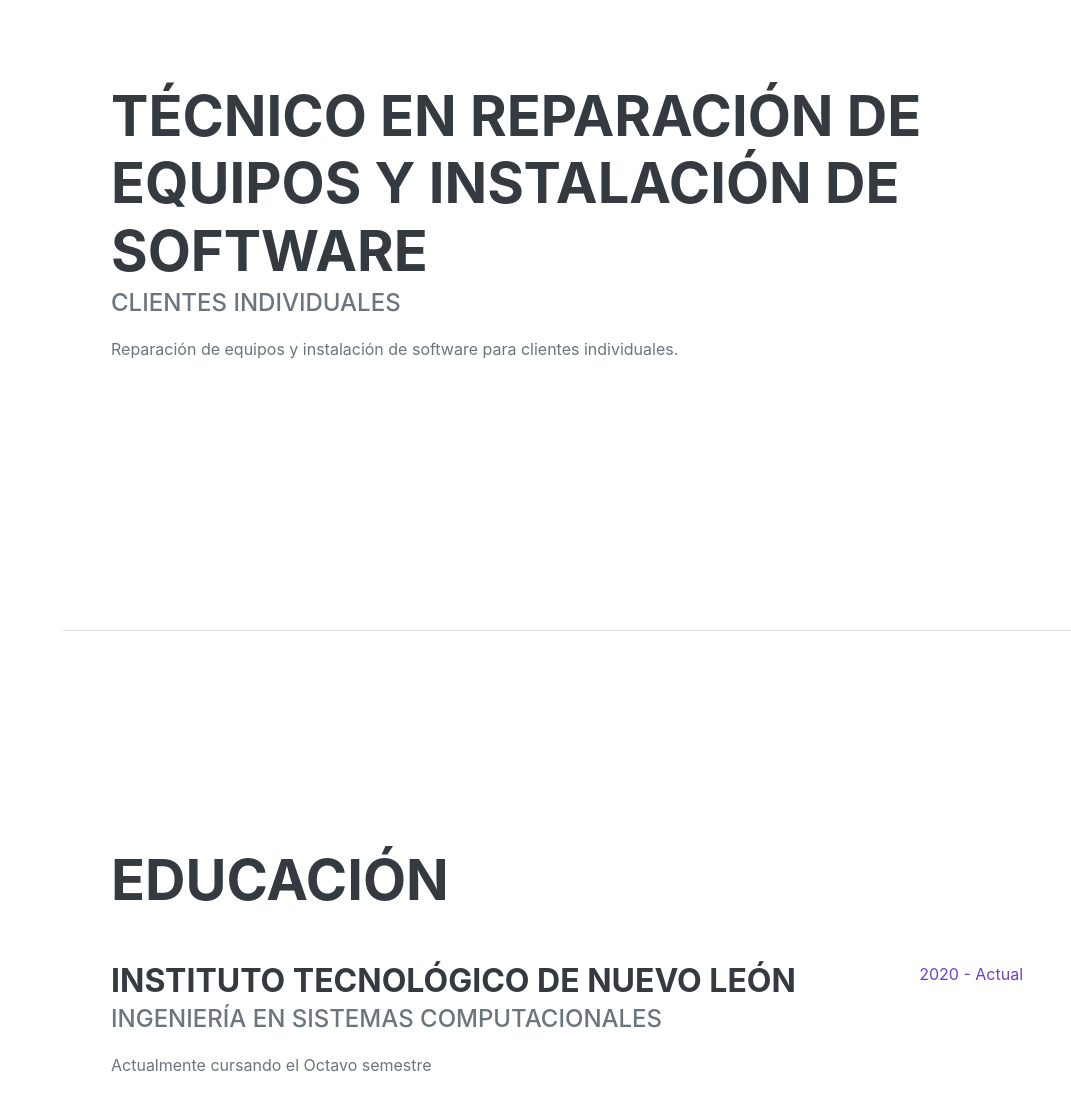
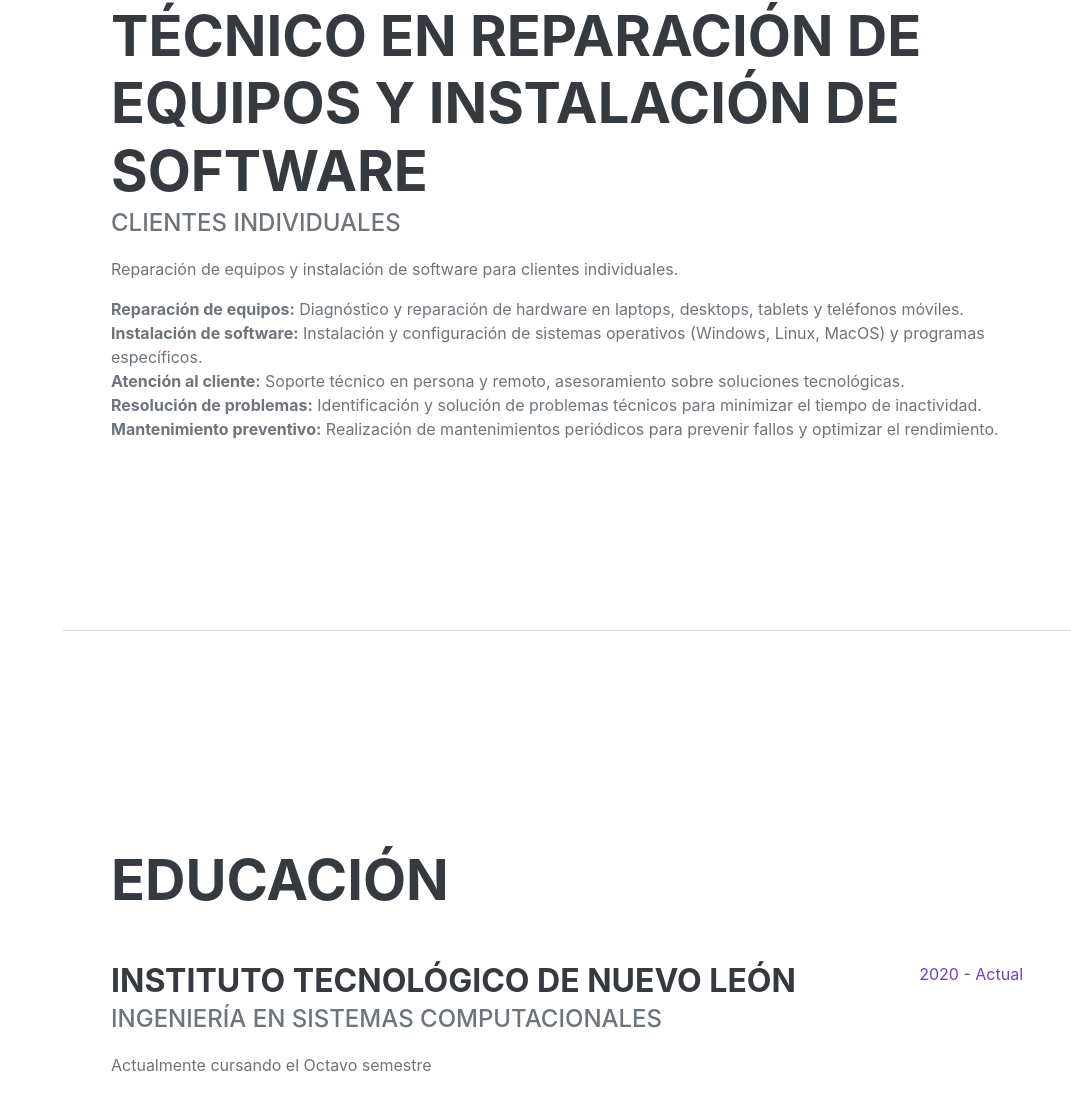
Before and after one commit to MagoPato/Portafolio, a plain HTML site: page index.html in a window 1280 px wide. Shown: the part 971-2068 px from the top of the page, without its empty margins (209-1280 px from the left). Drawn offline with nearby package versions, Linux system fonts and the light colour scheme; a web font is replaced by a local one.

Commit message:
Update index.html

```diff
--- a/index.html
+++ b/index.html
@@ -77,8 +77,13 @@
         <h2 class="mb-0">Técnico en reparación de equipos y instalación de software</h2>
         <div class="subheading mb-3">Clientes Individuales</div>
         <p>Reparación de equipos y instalación de software para clientes individuales.</p>
-            </div>
-    </div>
+        <ul class="list-unstyled">
+            <li><strong>Reparación de equipos:</strong> Diagnóstico y reparación de hardware en laptops, desktops, tablets y teléfonos móviles.</li>
+            <li><strong>Instalación de software:</strong> Instalación y configuración de sistemas operativos (Windows, Linux, MacOS) y programas específicos.</li>
+            <li><strong>Atención al cliente:</strong> Soporte técnico en persona y remoto, asesoramiento sobre soluciones tecnológicas.</li>
+            <li><strong>Resolución de problemas:</strong> Identificación y solución de problemas técnicos para minimizar el tiempo de inactividad.</li>
+            <li><strong>Mantenimiento preventivo:</strong> Realización de mantenimientos periódicos para prevenir fallos y optimizar el rendimiento.</li>
+        </ul>
     </div>
 </section>
     <hr class="m-0" />
```
Lines whose indentation alone changed are shown as unchanged.
